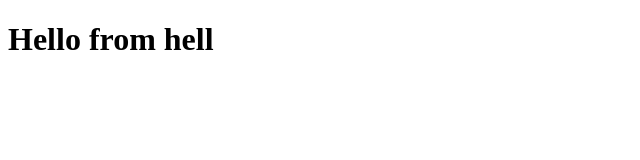
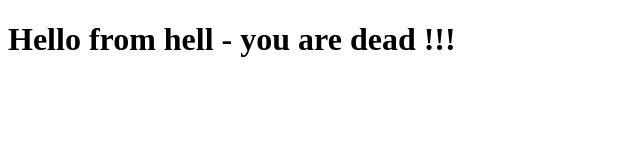
Before and after one commit to cpk1981/my-first-posted-app, a plain HTML site: page index.html in a window 1280 px wide. Shown: the whole page, without its empty margins (0-640 px from the left). Drawn offline with Linux system fonts and the light colour scheme.

Commit message:
Ajustare directie !!!

```diff
--- a/index.html
+++ b/index.html
@@ -7,7 +7,7 @@
 </head>
 <body>
 
-    <h1>Hello from hell</h1>
+    <h1>Hello from hell - you are dead !!!</h1>
 
 </body>
 </html>
```
